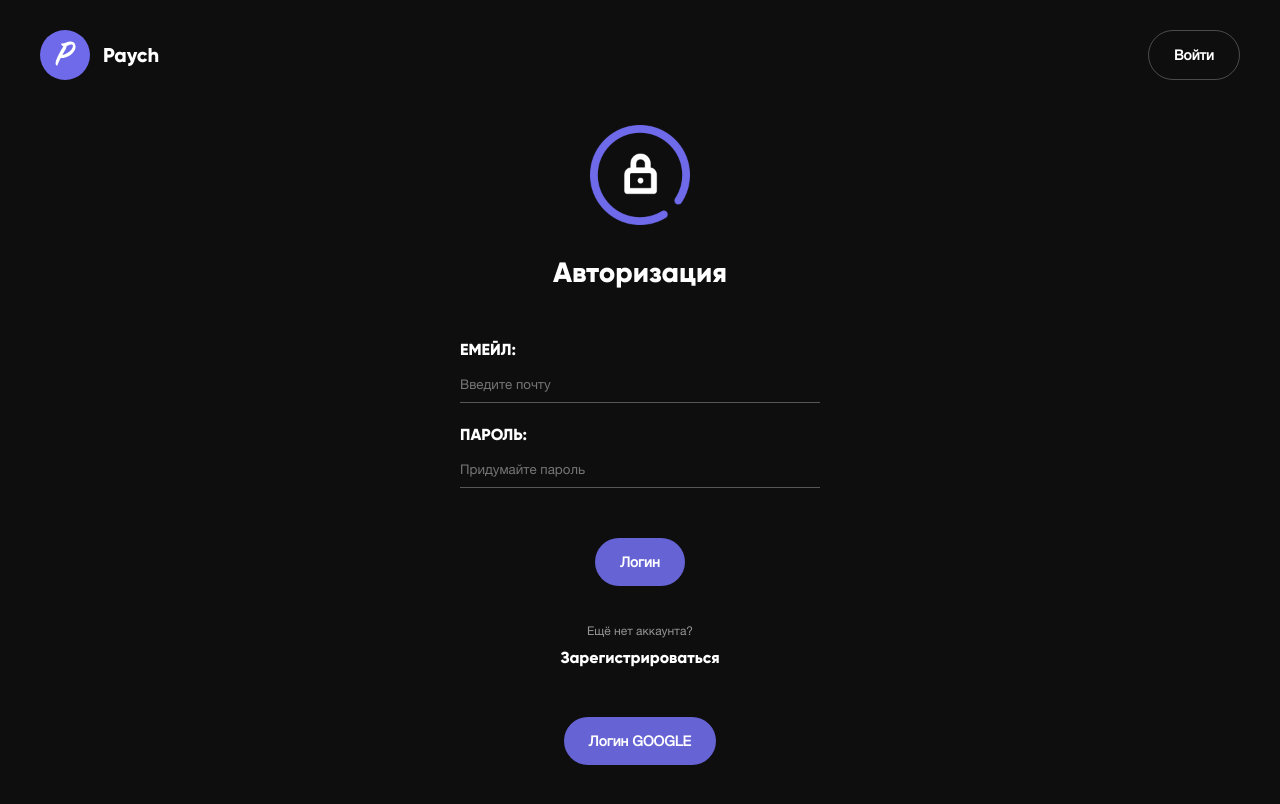
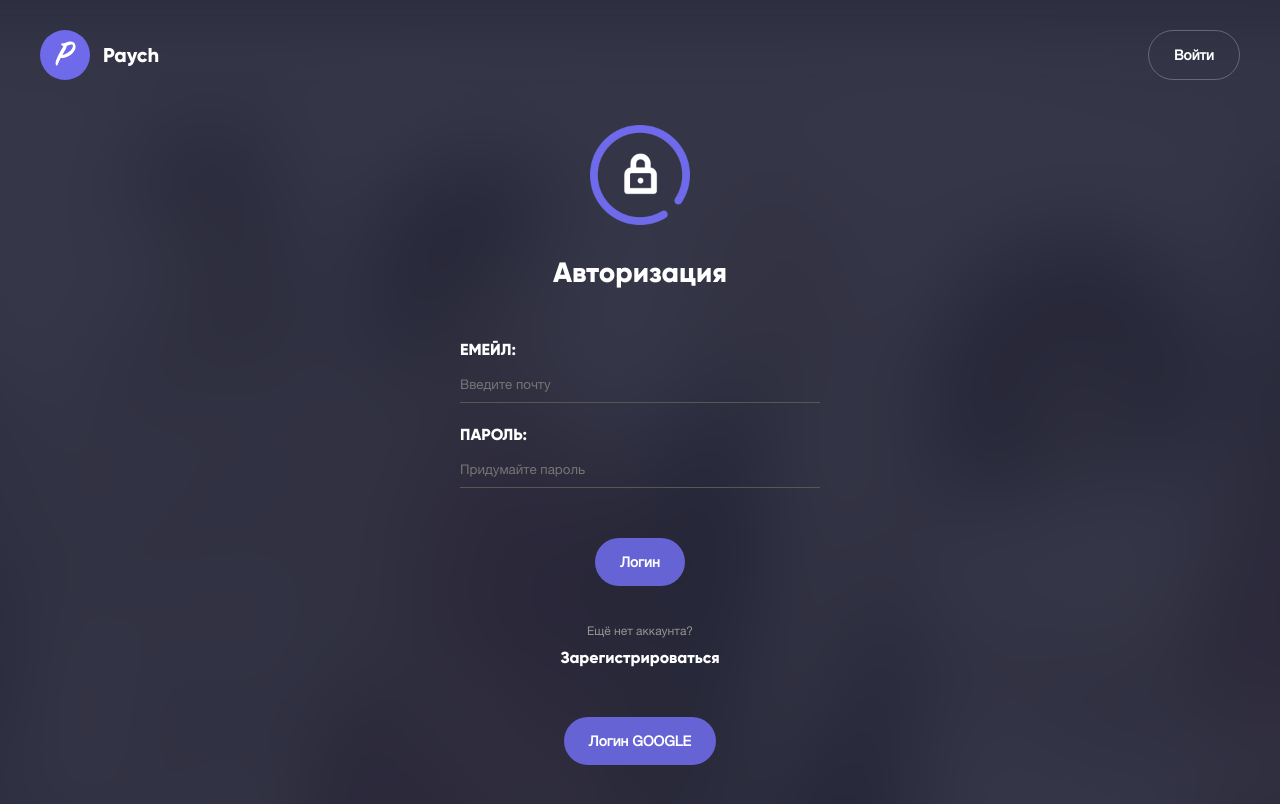
Before and after one commit to paych-dev/paych-front-end, a React (Create React App) app: page /login in a window 1280 px wide. Shown: the top 804 px of the page. Built offline with nearby package versions, Linux system fonts and the light colour scheme.

Commit message:
Fix safari bag, add new style

```diff
--- a/src/index.scss
+++ b/src/index.scss
@@ -26,23 +26,13 @@
   font-family: 'HelveticaNeue';
   outline: none;
   box-sizing: border-box;
-  -moz-user-select: none;
-  -o-user-select: none;
-  -khtml-user-select: none;
-  -webkit-user-select: none;
-  user-select: none;
-}
-
-*:not(input.field) {
-  -webkit-user-select: none;
-  -khtml-user-select: none;
-  -moz-user-select: none;
-  -ms-user-select: none;
-  user-select: none;
 }
 
 body {
-  background-color: #0e0e0e;
+  background-color: #262739;
+  background: url('./assets/background.png') no-repeat #262739;
+  background-size: cover;
+  background-attachment: fixed;
 }
 
 input {
--- a/src/pages/Feed/FeedElement/FeedElement.js
+++ b/src/pages/Feed/FeedElement/FeedElement.js
@@ -10,7 +10,9 @@ const FeedElement = ({content}) => {
     <div className={style.feed_card}>
       <div className={style.feed_header}>
         <div className={style.feed_header_left}>
-          <div className='feed-image'></div>
+          <div className={style.feed_logo}>
+            <img src='https://about.canva.com/wp-content/uploads/sites/3/2016/08/Band-Logo.png' alr='lel' />
+          </div>
           <h3 className={style.feed_title}>{content.channel.name}</h3>
         </div>
 
--- a/src/pages/Feed/FeedElement/FeedElement.module.scss
+++ b/src/pages/Feed/FeedElement/FeedElement.module.scss
@@ -1,15 +1,33 @@
 .feed_card {
   width: 100%;
-  margin-bottom: 30px;
+  margin-bottom: 50px;
 }
 
 .feed_header {
-  padding: 10px 0;
   color: white;
-
   display: flex;
   justify-content: space-between;
   align-items: center;
+  margin-bottom: 20px;
+
+  .feed_header_left {
+    display: flex;
+    align-items: center;
+
+    .feed_logo {
+      width: 40px;
+      height: 40px;
+      overflow: hidden;
+      border-radius: 50%;
+      margin-right: 12px;
+
+      img {
+        width: 100%;
+        height: 100%;
+        object-fit: cover;
+      }
+    }
+  }
 }
 
 .feed_content {
```
Also changed, not shown: src/pages/Feed/Feed.js (+5 -5 lines), src/assets/background.png (added).
